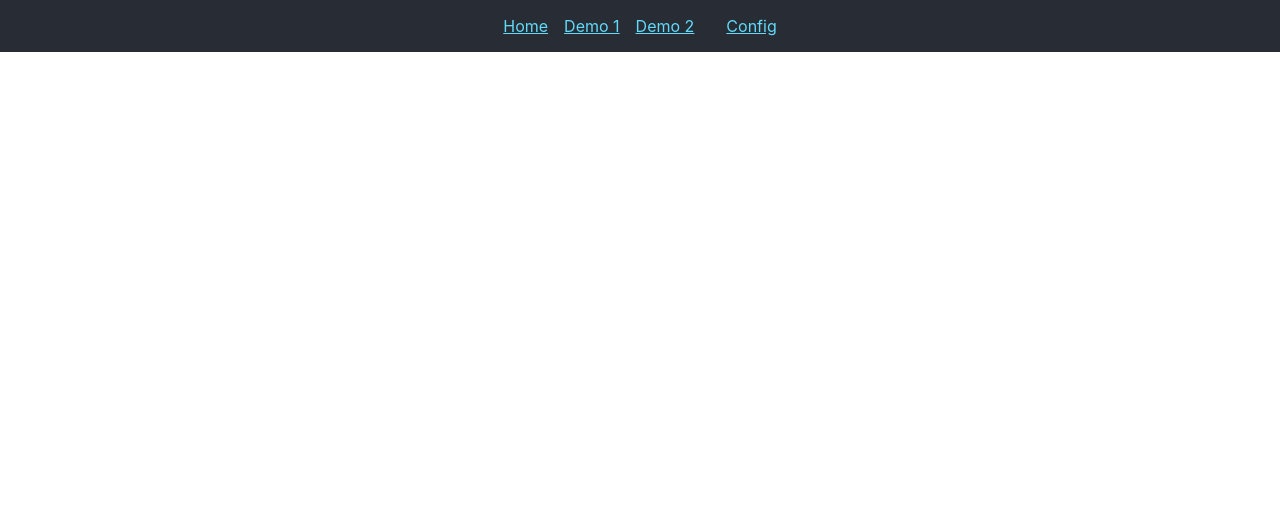
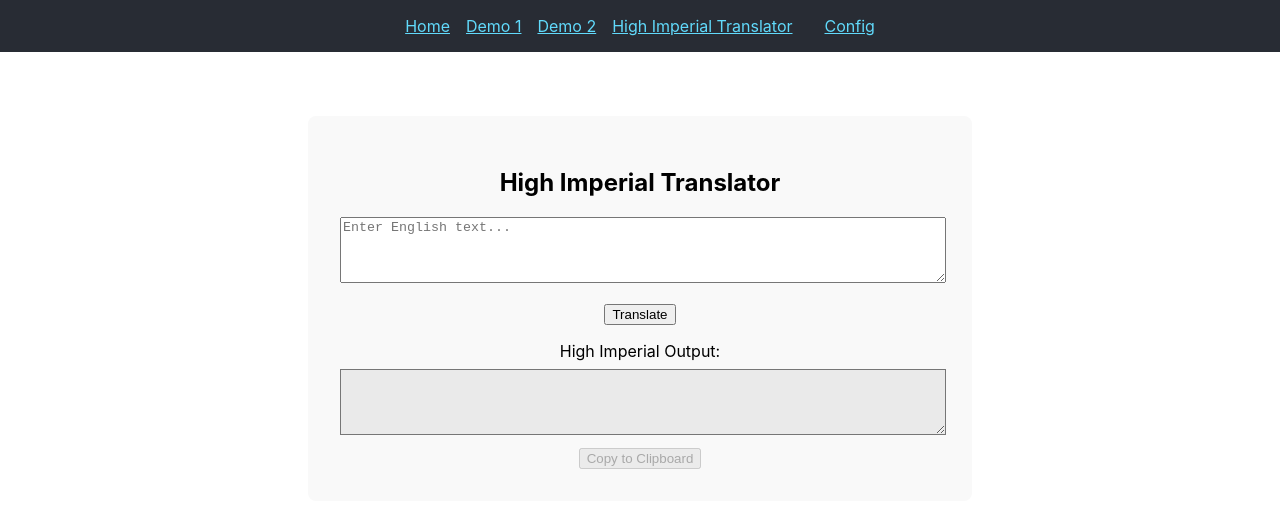
Before and after one commit to areeves/ai-experiments, a React (Create React App) app: page /translator in a window 1280 px wide. Shown: the top 508 px of the page. Built offline with nearby package versions, Linux system fonts and the light colour scheme.

Commit message:
Add High Imperial Translator page

```diff
--- a/src/App.tsx
+++ b/src/App.tsx
@@ -2,10 +2,12 @@
 import React from 'react';
 import { BrowserRouter as Router, Routes, Route, Link } from 'react-router-dom';
 import './App.css';
+
 import Home from './pages/Home';
 import Demo1 from './pages/Demo1';
 import Demo2 from './pages/Demo2';
 import ConfigPage from './pages/Config';
+import HighImperialTranslator from './pages/HighImperialTranslator';
 
 
 function App() {
@@ -16,6 +18,7 @@ function App() {
           <Link to="/" style={{ color: '#61dafb', marginRight: '1rem' }}>Home</Link>
           <Link to="/demo1" style={{ color: '#61dafb', marginRight: '1rem' }}>Demo 1</Link>
           <Link to="/demo2" style={{ color: '#61dafb', marginRight: '1rem' }}>Demo 2</Link>
+          <Link to="/translator" style={{ color: '#61dafb', marginRight: '1rem' }}>High Imperial Translator</Link>
           <Link to="/config" style={{ color: '#61dafb', marginLeft: '1rem' }}>Config</Link>
         </nav>
         <div style={{ padding: '2rem' }}>
@@ -23,6 +26,7 @@ function App() {
             <Route path="/" element={<Home />} />
             <Route path="/demo1" element={<Demo1 />} />
             <Route path="/demo2" element={<Demo2 />} />
+            <Route path="/translator" element={<HighImperialTranslator />} />
             <Route path="/config" element={<ConfigPage />} />
           </Routes>
         </div>
--- a/src/api/openai.ts
+++ b/src/api/openai.ts
@@ -86,7 +86,7 @@ Output should be the input translated to High Imperial and nothing else.
 
 Ensure the translation is rhythmic, uses gerunds and filler words appropriately, and maintains the confusing yet decipherable quality of High Imperial.`;
 
-export const fetchTranslation = async (inputText: string, apiKey: string): Promise<string> => {
+export const translateToHighImperial = async (inputText: string, apiKey: string): Promise<string> => {
     try {
         const openai = new OpenAI({ apiKey, dangerouslyAllowBrowser: true });
         const response = await openai.chat.completions.create({
--- /dev/null
+++ b/src/pages/HighImperialTranslator.tsx
@@ -0,0 +1,59 @@
+import React, { useState } from 'react';
+import { useAppConfig } from '../hooks/useAppConfig';
+import { translateToHighImperial } from '../api/openai';
+
+const HighImperialTranslator: React.FC = () => {
+  const [input, setInput] = useState('');
+  const [output, setOutput] = useState('');
+  const [loading, setLoading] = useState(false);
+  const { config } = useAppConfig();
+
+  const handleTranslate = async (e: React.FormEvent) => {
+    e.preventDefault();
+    setLoading(true);
+    setOutput('');
+    try {
+  const result = await translateToHighImperial(input, config.apiKey || '');
+      setOutput(result);
+    } catch (err) {
+      setOutput('Translation failed.');
+    }
+    setLoading(false);
+  };
+
+  const handleCopy = () => {
+    navigator.clipboard.writeText(output);
+  };
+
+  return (
+    <div style={{ maxWidth: 600, margin: '2rem auto', padding: '2rem', background: '#f9f9f9', borderRadius: 8 }}>
+      <h2>High Imperial Translator</h2>
+      <form onSubmit={handleTranslate}>
+        <textarea
+          value={input}
+          onChange={e => setInput(e.target.value)}
+          rows={4}
+          style={{ width: '100%', marginBottom: 16 }}
+          placeholder="Enter English text..."
+          required
+        />
+        <button type="submit" disabled={loading} style={{ marginBottom: 16 }}>
+          {loading ? 'Translating...' : 'Translate'}
+        </button>
+      </form>
+      <div>
+        <label htmlFor="output" style={{ display: 'block', marginBottom: 8 }}>High Imperial Output:</label>
+        <textarea
+          id="output"
+          value={output}
+          readOnly
+          rows={4}
+          style={{ width: '100%', marginBottom: 8, background: '#eaeaea' }}
+        />
+        <button onClick={handleCopy} disabled={!output}>Copy to Clipboard</button>
+      </div>
+    </div>
+  );
+};
+
+export default HighImperialTranslator;
```
